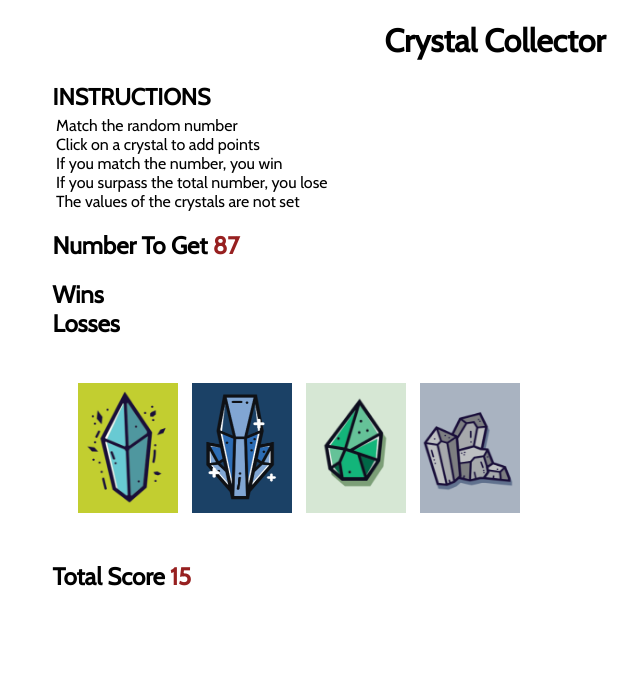
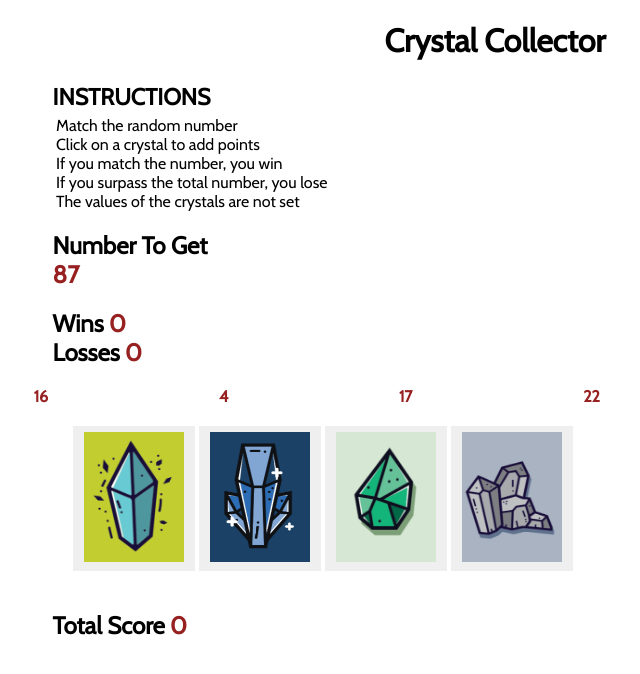
Before and after one commit to mrassett/week-4-game, a PHP site: page / in a window 1280 px wide. Shown: the top 674 px of the page, without its empty margins (145-785 px from the left). Run offline with PHP 8.4, Linux system fonts and the light colour scheme.

Commit message:
Numbers Assigned to Crystals

```diff
--- a/assets/game.js
+++ b/assets/game.js
@@ -1,49 +1,77 @@
 
-// I need to isolate my required variables
-//variables
-var gem1 = Math.floor(Math.random()*10+10);
-console.log(gem1);
 
-var gem2 = Math.floor(Math.random()*4+2);
-console.log(gem2);
+//isolate my required variables
+let gem1 = Math.floor(Math.random()*10+11);
 
-var gem3 = Math.floor(Math.random()*15+5);
-console.log(gem3);
+let gem2 = Math.floor(Math.random()*11+4);
 
-var gem4 = Math.floor(Math.random()*3+20);
-console.log(gem4);
+let gem3 = Math.floor(Math.random()*15+5);
 
-var wins = 0;
-var losses = 0;
-var totalScore = 0;
-var computerNumber = 0;
+let gem4 = Math.floor(Math.random()*3+20);
+
+$('#show1').html(gem1);
+$('#show2').html(gem2);
+$('#show3').html(gem3);
+$('#show4').html(gem4);
+
+let wins = 0;
+let losses = 0;
+let totalScore = 0;
+let computerNumber = 0;
+
+$("#Wins").html(wins);
+$("#Losses").html(losses);
+$(".totalScoredisplayed").html(totalScore);
+
 
 // When the page loads a random number should be generated and then displayed on the DOM
 $(document).ready(function() {
-    computerNumber = Math.floor(Math.random()*100+10);
-    $('#computerNumber').text(computerNumber);
-    console.log(computerNumber);
-});
+      computerNumber = Math.floor(Math.random()*100+10);
+      $('#computerNumber').text(computerNumber);
+      console.log(computerNumber);
 
-// When user clicks on crystal, have the value assigned show up under total score area //
-function addNumber(gemValue){
-    // value of the gem clicked should be added to value of totalscore //
-    totalScore += gemValue
-    // and then total score needs to be added to the DOM //
-    $('#tScore').text(totalScore);
-};
+    });
 
-//The new total score is displayed on the DOM //
-$('#button1').click();//run some function//)
+// If the number is achieved, increment by one & display
+// If the number is surpassed, increment by one & display
 
-$('#one').click(addNumber(gem1));
+    function win(){
+        alert("win!");
+          wins++;
+          $('#Wins').html(wins);
+        }
+
+    function loser(){
+        alert("lose!");
+            lose++;
+            $('#Losses').html(losses);
+        }
 
 
+//When a crystal is clicked on the random number is generated
+$('#crystal1').click(function() {
+    document.getElementById("crystal1").value = gem1;
+    if (totalScore < computerNumber) {
+        totalScore + gem1;
+    } else if (totalScore === computerNumber) {
+        win();
+    } else if (totalScore > computerNumber) {
+        loser();
+    }
+})
+console.log(gem1);
 
+$('#crystal2').click(function() {
+    document.getElementById("crystal2").value = gem2;
 
+})
 
+$('#crystal3').click(function() {
+   document.getElementById("crystal3").value = gem3;
 
-// CLEAR FUNCTION
+})
 
+$('#crystal4').click(function() {
+    document.getElementById("crystal4").value = gem4;
 
-//WINS & LOSSES, TOTAL SCORE
+})
--- a/assets/style.css
+++ b/assets/style.css
@@ -37,3 +37,15 @@ h2 {
     font-family: 'Cabin', sans-serif;
     padding-left: 15%;
 }
+p {
+    display: inline;
+    padding-left: 95px;
+    font-weight: bold;
+    margin-left: 6%;
+    size: 30px;
+    font-family: 'Cabin', sans-serif;
+    color: hsl(0, 65%, 36%);
+}
+button {
+    border: none;
+}
--- a/index.html
+++ b/index.html
@@ -8,7 +8,7 @@
 	<link href="https://fonts.googleapis.com/css?family=Cabin" rel="stylesheet">
 </head>
 <body>
-	<div class="header">
+	<header>
 		<h1>Crystal Collector</h1>
 	</div>
 	<div class="instructions">
@@ -20,10 +20,10 @@
 			<li> If you surpass the total number, you lose<br></li>
 			<li> The values of the crystals are not set<br></li>
 		</ul>
-	</div>
+	</header>
 	<div class="numberToMatch">
 		<h2>Number To Get
-			<span id="computerNumber" span style = "color:hsl(0, 65%, 36%); word-spacing: 10px;"></span>
+			<div id="computerNumber" span style = "color:hsl(0, 65%, 36%); word-spacing: 10px;"></div>
 		</h2>
 	</div>
 	<div class="winsAndLosses">
@@ -34,18 +34,24 @@
 			<span id= "Losses" span style = "color:hsl(0, 65%, 36%); word-spacing: 10px;"></span></span>
 		</h2>
 	</div>
+	<p class="show" id="show1"></div>
+	<p class="show" id="show2"></div>
+	<p class="show" id="show3"></div>
+	<p class="show" id="show4"></div>
 	<div class="gems">
-		<img src="./assets/images/gem1.png" class=gemImage id="one" alt="Gem">
-		<img src="./assets/images/gem2.png" class=gemImage id="two" alt="Gem">
-		<img src="./assets/images/gem3.png" class=gemImage id= "three" alt="Gem">
-		<img src="./assets/images/gem4.png" class=gemImage id= "four" alt="Gem">
+			<button type="button" class="crystal" id="crystal1"><img src="./assets/images/gem1.png"></button>
+			<button type="button" class="crystal" id="crystal2"><img src="./assets/images/gem2.png" class=gemImage id="two" alt="Gem"></button>
+			<button type="button" class="crystal" id="crystal3"><img src="./assets/images/gem3.png" class=gemImage id= "three" alt="Gem"></button>
+			<button type="button" class="crystal" id="crystal4"><img src="./assets/images/gem4.png" class=gemImage id= "four" alt="Gem"></button>
 	</div>
 	<div class="userTotal">
 		<h2>Total Score
-			<span class="totalScore" span style = "color:hsl(0, 65%, 36%); word-spacing: 10px;" id="tScore"></span>
+			<span class="totalScoredisplayed" span style = "color:hsl(0, 65%, 36%); word-spacing: 10px;" id="tScore"></span>
 		</h2>
 	</div>
 	<script type="text/javascript" src="https://code.jquery.com/jquery-2.2.0.js"></script>
 	<script type="text/javascript" src="./assets/game.js"></script>
 </body>
 </html>
+
+<p id="result"></p>
```
Also changed, not shown: assets/ex.js (added, +20 -0 lines), ex.html (added, +42 -0 lines).
